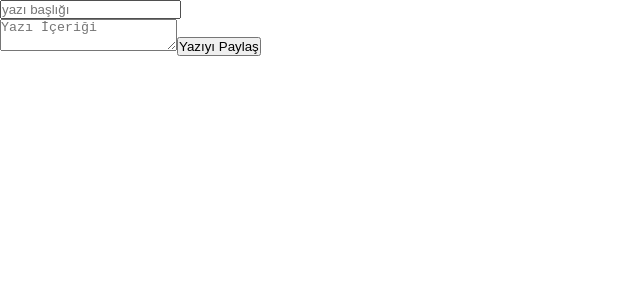
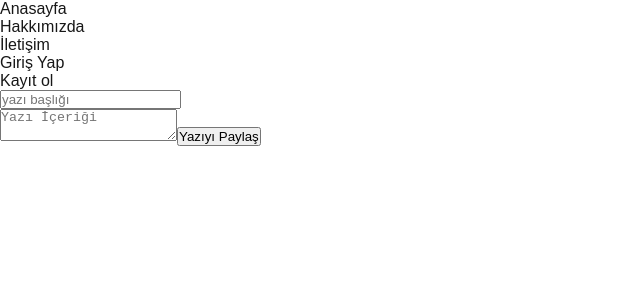
Before and after one commit to beratdimen/medium-clone-next, a Next.js app: page /new-post in a window 1280 px wide. Shown: the top 300 px of the page, without its empty margins (0-640 px from the left). Built offline with nearby package versions, Linux system fonts and the light colour scheme; no server answers.

Commit message:
main layoutda main header çağırıdlı

```diff
--- a/app/(main)/layout.jsx
+++ b/app/(main)/layout.jsx
@@ -1,3 +1,10 @@
+import MainHeader from "@/components/main/header";
+
 export default function MainLayout({ children }) {
-  return <div>{children}</div>;
+  return (
+    <div>
+      <MainHeader />
+      {children}
+    </div>
+  );
 }
```
